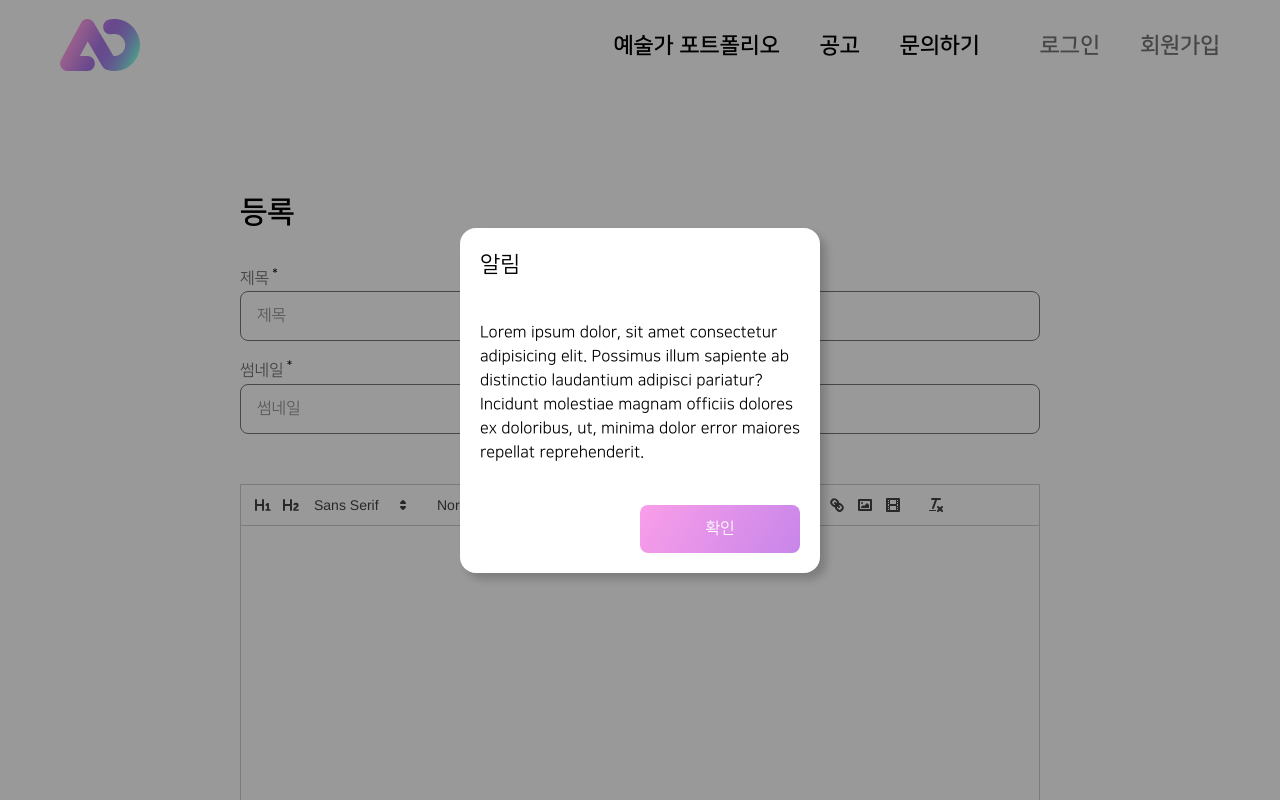
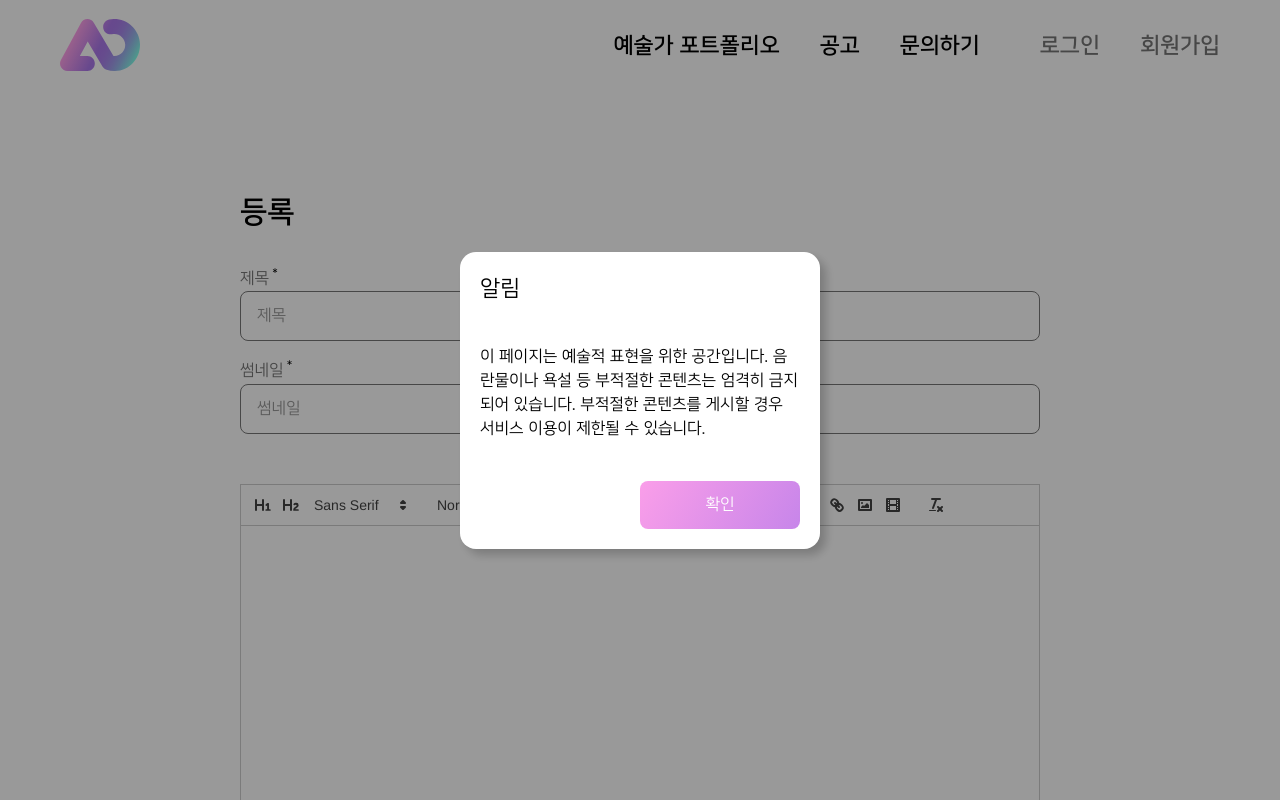
Before and after one commit to Art-SeeReal/FE_Repo, a React (Create React App) app: page /artist/register in a window 1280 px wide. Shown: the top 800 px of the page. Built offline with nearby package versions, Linux system fonts and the light colour scheme.

Commit message:
refactor : 코드 리팩토링

```diff
--- a/src/pages/ArtistPage/RegisterPage/index.tsx
+++ b/src/pages/ArtistPage/RegisterPage/index.tsx
@@ -9,6 +9,7 @@ import { useDialog } from '../../../hooks/useDialogState';
 import Dialog from '../../../components/Dialog';
 import ReactQuillForm from '../../../components/ReactQuillForm';
 import { fetchRegisterArtist } from '../../../api/artist';
+import { isValidValue } from '../../../utils/Validation';
 
 const CenteredContainer = styled.div`
   width: 800px;
@@ -30,18 +31,19 @@ const RegisterArtistPage = () => {
   });
 
   const handleSubmit = (values: IData<string>) => {
+    if (!isValidValue(content)) return;
     setForm({ title: values.title, content });
   };
 
   const validate = (values: IData<string>) => {
     const errors: IData<string> = {};
 
-    if (!values.title) {
-      errors.title = '아이디를 입력하세요.';
+    if (!isValidValue(values.title)) {
+      errors.title = '제목을 입력하세요.';
     }
 
-    if (!values.thumbnail) {
-      errors.thumbnail = '패스워드를 입력하세요.';
+    if (!isValidValue(values.thumbnail)) {
+      errors.thumbnail = '썸네일 사진을 추가해주세요.';
     }
 
     return errors;
@@ -58,9 +60,8 @@ const RegisterArtistPage = () => {
   useEffect(() => {
     openDialog(
       <Dialog header="알림" footer={<S.Button onClick={closeDialog}>확인</S.Button>}>
-        Lorem ipsum dolor, sit amet consectetur adipisicing elit. Possimus illum sapiente ab distinctio laudantium
-        adipisci pariatur? Incidunt molestiae magnam officiis dolores ex doloribus, ut, minima dolor error maiores
-        repellat reprehenderit.
+        이 페이지는 예술적 표현을 위한 공간입니다. 음란물이나 욕설 등 부적절한 콘텐츠는 엄격히 금지되어 있습니다.
+        부적절한 콘텐츠를 게시할 경우 서비스 이용이 제한될 수 있습니다.
       </Dialog>,
     );
   }, []);
```
